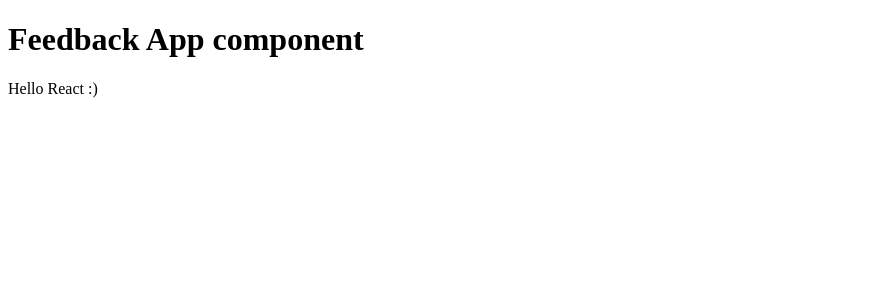
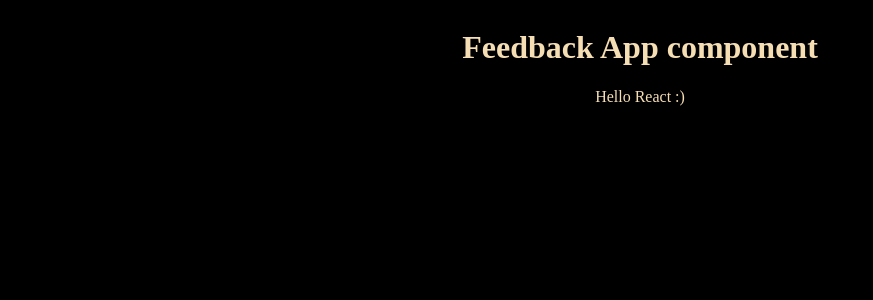
Before and after one commit to salimp2009/feedback-app, a React (Create React App) app: page / in a window 1280 px wide. Shown: the top 300 px of the page, without its empty margins (0-873 px from the left). Built offline with nearby package versions, Linux system fonts and the light colour scheme.

Commit message:
started adding elements, added index.css (not properly designed yet)

```diff
--- a/src/App.js
+++ b/src/App.js
@@ -1,5 +1,9 @@
 function App() {
-  return <h1>Feedback App component</h1>;
+  return (
+    <div className="container">
+      <h1>Feedback App component</h1>
+    </div>
+  );
 }
 
 export default App;
--- /dev/null
+++ b/src/index.css
@@ -0,0 +1,11 @@
+html {
+  background-color: black;
+  color: wheat;
+}
+
+body {
+  display: flex;
+  flex-direction: column;
+  justify-content: center;
+  align-items: center;
+}
--- a/src/index.js
+++ b/src/index.js
@@ -1,7 +1,7 @@
 import React from "react";
 import ReactDOM from "react-dom/client";
 import App from "./App";
-
+import "./index.css";
 ReactDOM.createRoot(document.getElementById("root")).render(
   <React.StrictMode>
     <App tab="home" />
```
